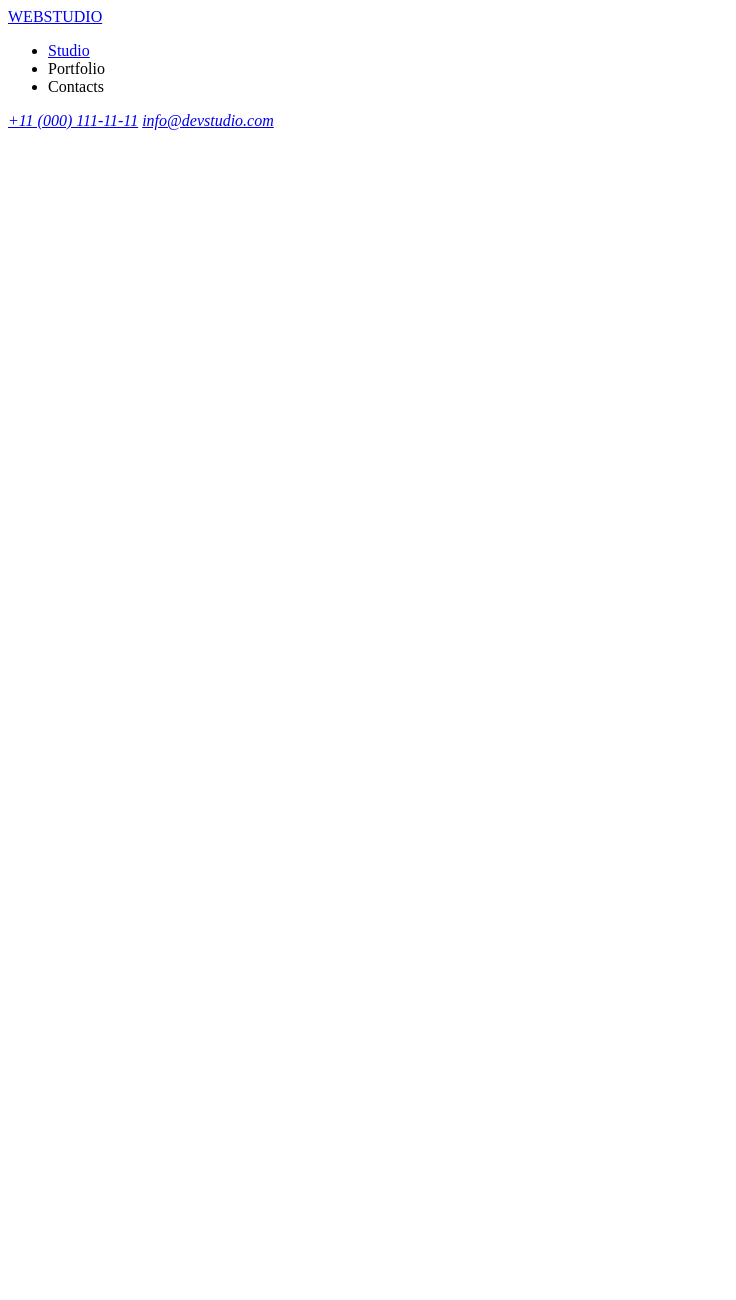
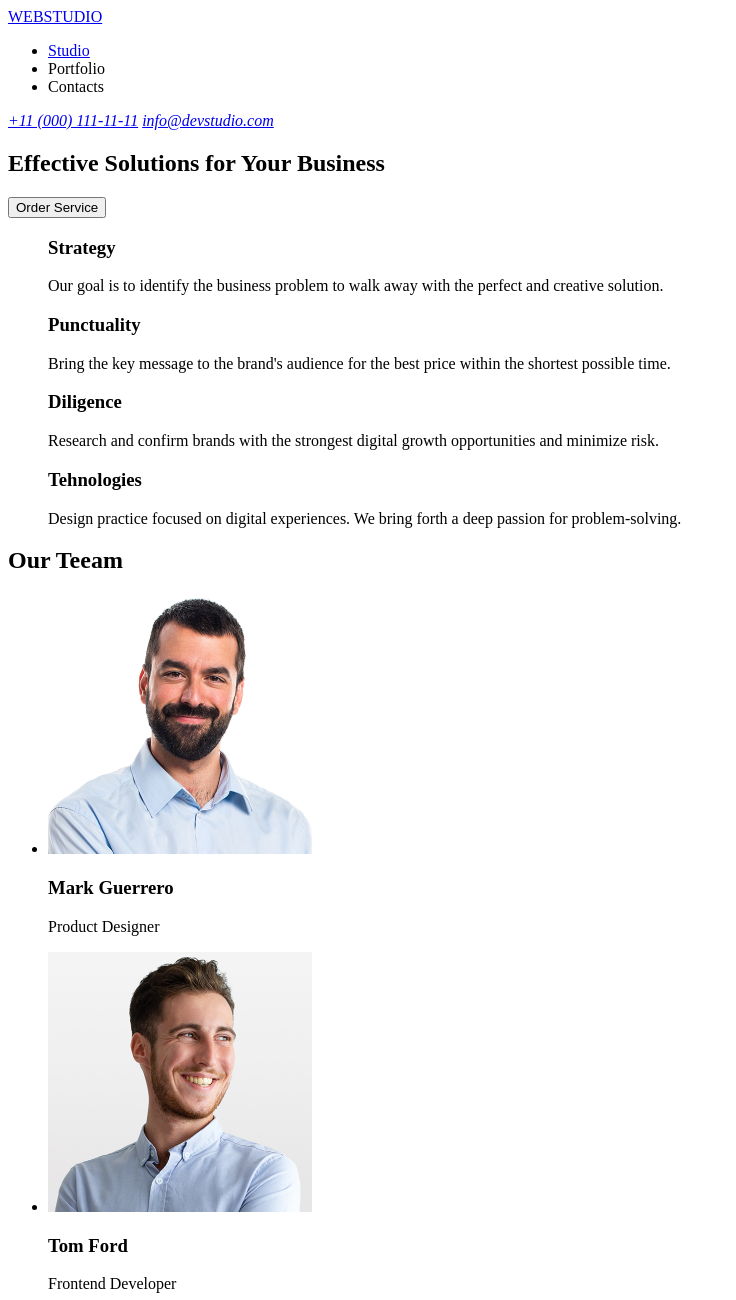
Before and after one commit to M4ksim-7/goit-markup-hw-01, a plain HTML site: page index.html in a window 1280 px wide. Shown: the top 1300 px of the page, without its empty margins (0-736 px from the left). Before the commit the page ends 800 px from the top, so only its background shows below. Drawn offline with Linux system fonts and the light colour scheme.

Commit message:
main and footer

```diff
--- a/index.html
+++ b/index.html
@@ -20,7 +20,87 @@
         <a href="mailto:info@devstudio.com">info@devstudio.com</a>
       </address>
     </header>
-    <main></main>
-    <footer></footer>
+    <main>
+      <section>
+        <h1>Effective Solutions for Your Business</h1>
+        <button type="button">Order Service</button>
+      </section>
+      <section>
+        <ul>
+          <h3>Strategy</h3>
+          <p>
+            Our goal is to identify the business problem to walk away with the
+            perfect and creative solution.
+          </p>
+          <h3>Punctuality</h3>
+          <p>
+            Bring the key message to the brand's audience for the best price
+            within the shortest possible time.
+          </p>
+          <h3>Diligence</h3>
+          <p>
+            Research and confirm brands with the strongest digital growth
+            opportunities and minimize risk.
+          </p>
+          <h3>Tehnologies</h3>
+          <p>
+            Design practice focused on digital experiences. We bring forth a
+            deep passion for problem-solving.
+          </p>
+        </ul>
+      </section>
+      <section>
+        <h2>Our Teeam</h2>
+        <ul>
+          <li>
+            <img
+              src="./images/img-3.jpg"
+              alt="Mark Guerrero"
+              width="264"
+              height="260"
+            />
+            <h3>Mark Guerrero</h3>
+            <p>Product Designer</p>
+          </li>
+          <li>
+            <img
+              src="./images/img-2.jpg"
+              alt="Tom Ford"
+              width="264"
+              height="260"
+            />
+            <h3>Tom Ford</h3>
+            <p>Frontend Developer</p>
+          </li>
+          <li>
+            <img
+              src="./images/img-1.jpg"
+              alt="Camila Garcia"
+              width="264"
+              height="260"
+            />
+            <h3>Camila Garcia</h3>
+            <p>Marketing</p>
+          </li>
+          <li>
+            <img
+              src="./images/img.jpg"
+              alt="Daniel Wilson"
+              width="264"
+              height="260"
+            />
+            <h3>Daniel Wilson</h3>
+            <p>UI Designer</p>
+          </li>
+        </ul>
+      </section>
+    </main>
+    <footer>
+      <a href="./">WEBSTUDIO</a>
+      <p>
+        Increase the flow of customers and sales for your business with digital
+        marketing & growth solutions.
+      </p>
+    </footer>
   </body>
 </html>
```
Also changed, not shown: images/img-1.jpg (added), images/img-2.jpg (added), images/img-3.jpg (added), images/img.jpg (added).
